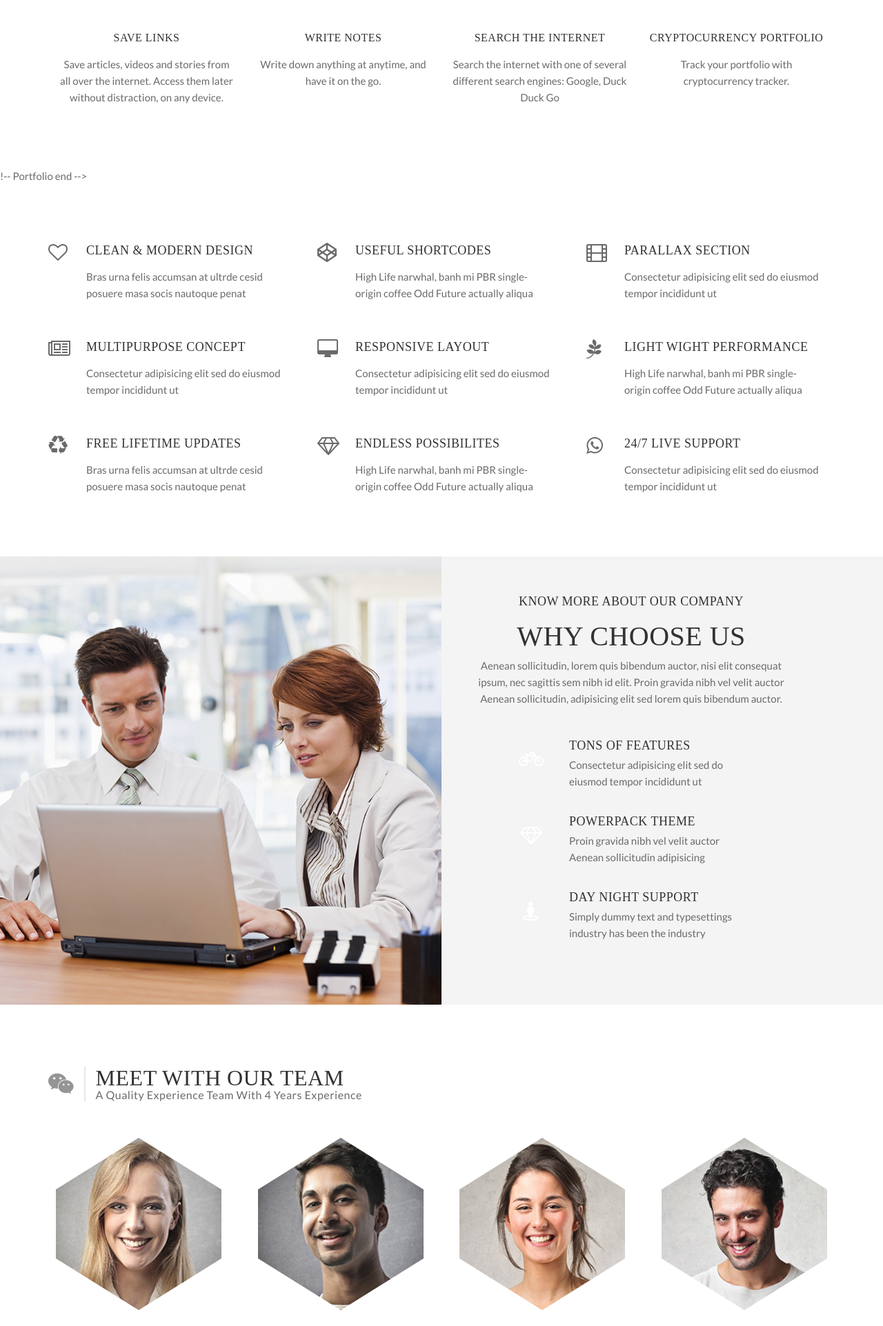
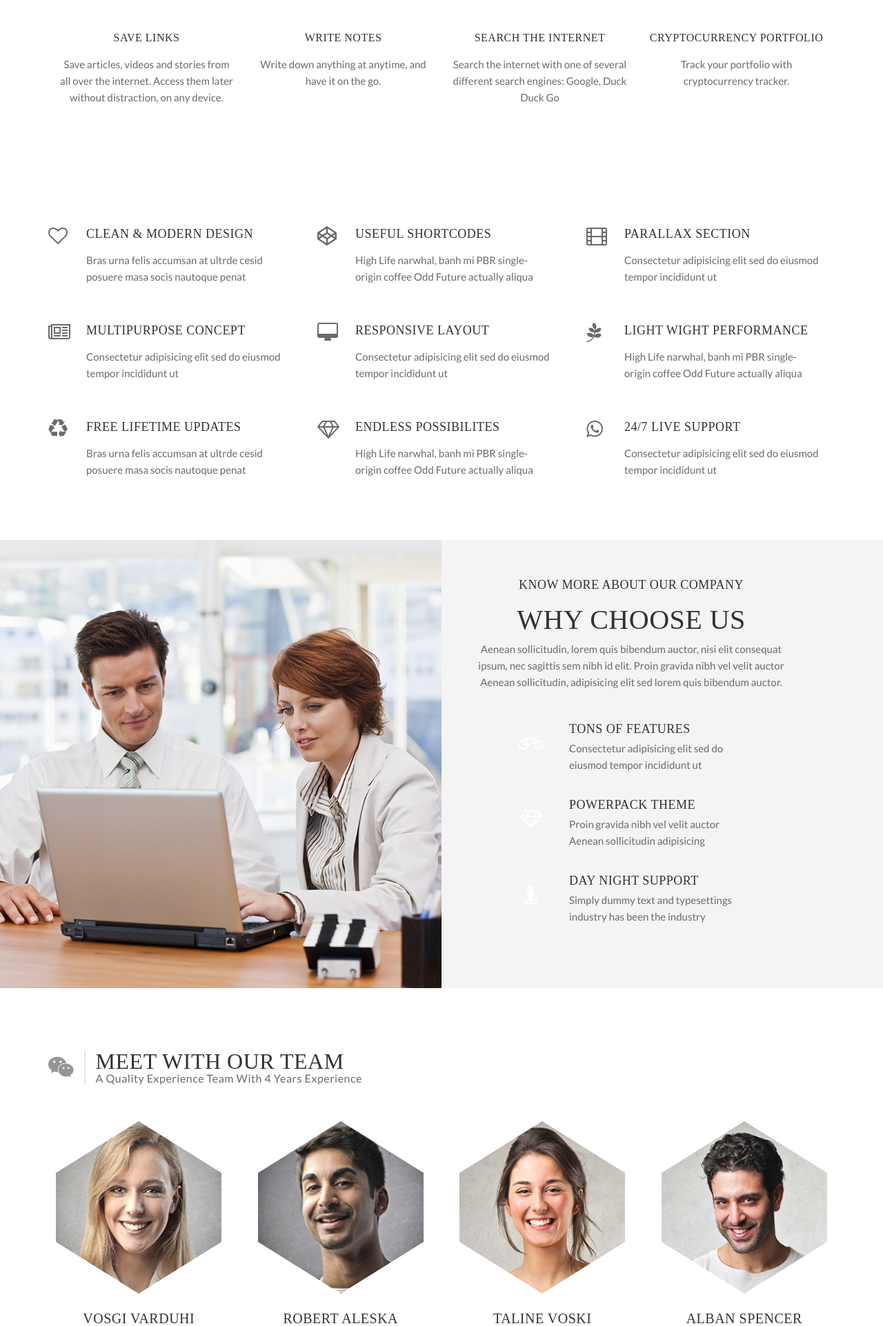
Before and after one commit to GoranAviani/Amibit2, a Django app: page / in a window 1280 px wide. Shown: the part 960-2883 px from the top of the page at 69% size. Run offline with Django 3.2, Linux system fonts and the light colour scheme; some libraries are stand-ins or nearby versions; some web fonts are replaced.

Commit message:
quick fix

```diff
--- a/templates/index.html
+++ b/templates/index.html
@@ -249,7 +249,7 @@
 
 	<!-- Portfolio start -->
 
-	!-- Portfolio end -->
+	<!-- Portfolio end -->
 
 	<!-- Counter Strat -->
 
```
